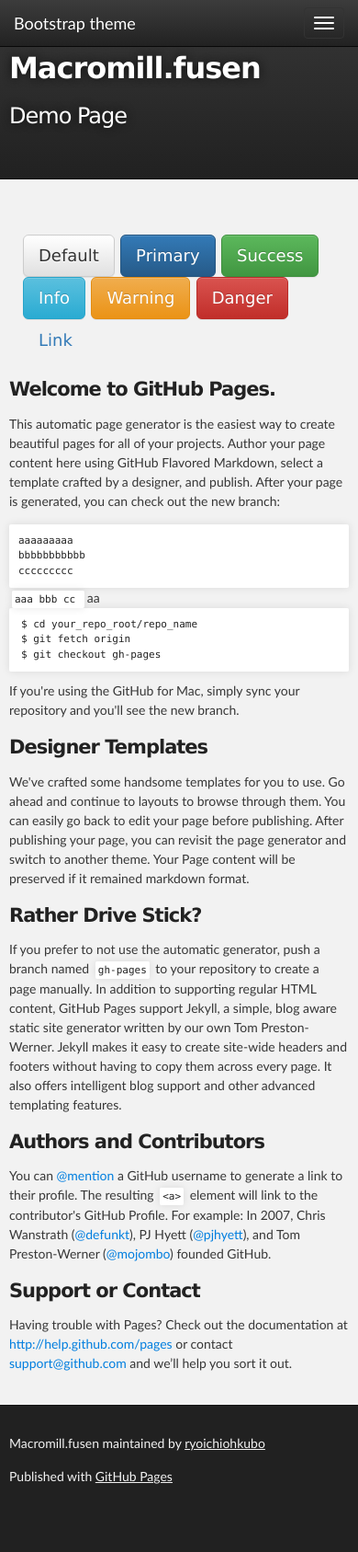
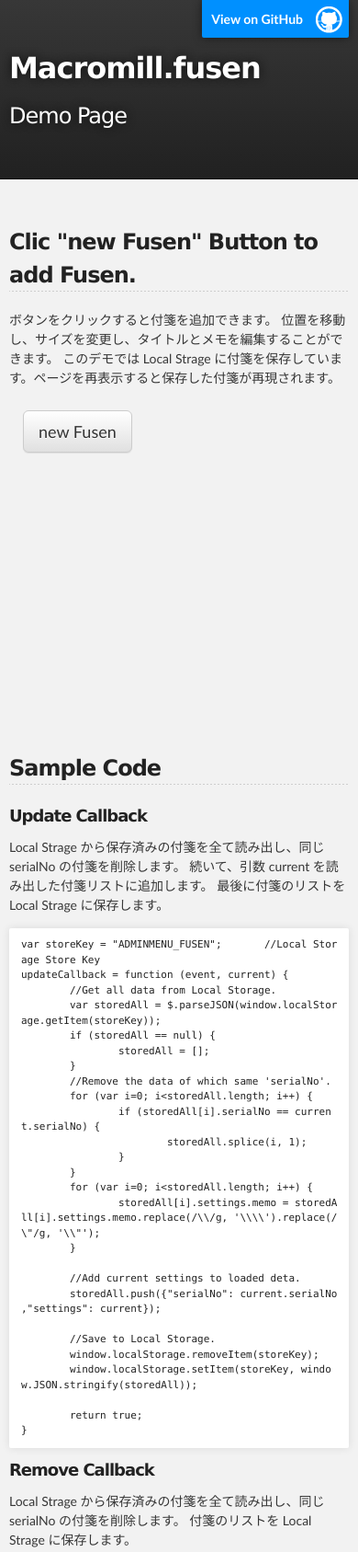
Before and after one commit to ryoichiohkubo/macromill.fusen, a plain HTML site: page index.html in a window 390 px wide. Shown: the top 1687 px of the page at 92% size. Before the commit the page ends 1650 px from the top, so only its background shows below. Drawn offline with nearby package versions, Linux system fonts and the light colour scheme.

Commit message:
update page

```diff
--- a/index.html
+++ b/index.html
@@ -29,41 +29,6 @@
 
 <body>
 
-    <!-- Fixed navbar -->
-    <div class="navbar navbar-inverse navbar-fixed-top" role="navigation">
-      <div class="container">
-        <div class="navbar-header">
-          <button type="button" class="navbar-toggle" data-toggle="collapse" data-target=".navbar-collapse">
-            <span class="sr-only">Toggle navigation</span>
-            <span class="icon-bar"></span>
-            <span class="icon-bar"></span>
-            <span class="icon-bar"></span>
-          </button>
-          <a class="navbar-brand" href="#">Bootstrap theme</a>
-        </div>
-        <div class="navbar-collapse collapse">
-          <ul class="nav navbar-nav">
-            <li class="active"><a href="#">Home</a></li>
-            <li><a href="#about">About</a></li>
-            <li><a href="#contact">Contact</a></li>
-            <li class="dropdown">
-              <a href="#" class="dropdown-toggle" data-toggle="dropdown">Dropdown <span class="caret"></span></a>
-              <ul class="dropdown-menu" role="menu">
-                <li><a href="#">Action</a></li>
-                <li><a href="#">Another action</a></li>
-                <li><a href="#">Something else here</a></li>
-                <li class="divider"></li>
-                <li class="dropdown-header">Nav header</li>
-                <li><a href="#">Separated link</a></li>
-                <li><a href="#">One more separated link</a></li>
-              </ul>
-            </li>
-          </ul>
-        </div><!--/.nav-collapse -->
-      </div>
-    </div>
-
-
 <!-- HEADER -->
 <div id="header_wrap" class="outer">
     <header class="inner">
@@ -84,67 +49,137 @@
 <!-- MAIN CONTENT -->
 <div id="main_content_wrap" class="outer">
   <section id="main_content" class="inner">
-        <h3>
+
+<!-- Demo Area -->
+<h2><a name="welcome-to-github-pages" class="anchor" href="#welcome-to-github-pages"><span class="octicon octicon-link"></span></a>Clic "new Fusen" Button to add Fusen.</h2>
+<p>ボタンをクリックすると付箋を追加できます。
+位置を移動し、サイズを変更し、タイトルとメモを編集することができます。
+このデモでは Local Strage に付箋を保存しています。ページを再表示すると保存した付箋が再現されます。</p>
 
 <div class="container">
-      <p>
-        <button type="button" class="btn btn-lg btn-default">Default</button>
-        <button type="button" class="btn btn-lg btn-primary">Primary</button>
-        <button type="button" class="btn btn-lg btn-success">Success</button>
-        <button type="button" class="btn btn-lg btn-info">Info</button>
-        <button type="button" class="btn btn-lg btn-warning">Warning</button>
-        <button type="button" class="btn btn-lg btn-danger">Danger</button>
-        <button type="button" class="btn btn-lg btn-link">Link</button>
-      </p>
+	<p><button type="button" class="btn btn-lg btn-default" id="addFusen">new Fusen</button></p>
+	<div id="fusenContainer" style="height:300px; width:100%;">
+	</div>
 </div>
 
 
-<a name="welcome-to-github-pages" class="anchor" href="#welcome-to-github-pages"><span class="octicon octicon-link"></span></a>Welcome to GitHub Pages.</h3>
 
-<p>This automatic page generator is the easiest way to create beautiful pages for all of your projects. Author your page content here using GitHub Flavored Markdown, select a template crafted by a designer, and publish. After your page is generated, you can check out the new branch:</p>
+<!-- Sample Code -->
+<h2><a name="designer-templates" class="anchor" href="#designer-templates"><span class="octicon octicon-link"></span></a>Sample Code</h2>
+
+<h4>Update Callback</h4>
+<p>Local Strage から保存済みの付箋を全て読み出し、同じ serialNo の付箋を削除します。
+続いて、引数 current を読み出した付箋リストに追加します。
+最後に付箋のリストを Local Strage に保存します。</p>
+
+<pre><code>var storeKey = "ADMINMENU_FUSEN";	//Local Storage Store Key
+updateCallback = function (event, current) {
+	//Get all data from Local Storage.
+	var storedAll = $.parseJSON(window.localStorage.getItem(storeKey));
+	if (storedAll == null) {
+		storedAll = [];
+	}
+	//Remove the data of which same 'serialNo'.
+	for (var i=0; i&lt;storedAll.length; i++) {
+		if (storedAll[i].serialNo == current.serialNo) {
+			storedAll.splice(i, 1);
+		}
+	}
+	for (var i=0; i&lt;storedAll.length; i++) {
+		storedAll[i].settings.memo = storedAll[i].settings.memo.replace(/\\/g, '\\\\').replace(/\"/g, '\\"');
+	}
+
+	//Add current settings to loaded deta.
+	storedAll.push({"serialNo": current.serialNo ,"settings": current});
+
+	//Save to Local Storage.
+	window.localStorage.removeItem(storeKey);
+	window.localStorage.setItem(storeKey, window.JSON.stringify(storedAll));
+
+	return true;
+}
+</code></pre>
 
 
-<pre>
-aaaaaaaaa
-bbbbbbbbbbb
-ccccccccc
-</pre>
+<h4>Remove Callback</h4>
+<p>Local Strage から保存済みの付箋を全て読み出し、同じ serialNo の付箋を削除します。
+付箋のリストを Local Strage に保存します。</p>
 
-<code>
-aaa
-bbb
-cc
-</code>
+<pre><code>removeCallback = function(event, current) {
+	//Get all data from Local Storage.
+	var storedAll = $.parseJSON(window.localStorage.getItem(storeKey));
+	if (storedAll == null) {
+		storedAll = [];
+	}
+	//Remove the data of which same 'serialNo'.
+	for (var i=0; i&lt;storedAll.length; i++) {
+		if (storedAll[i].serialNo == current.serialNo) {
+			storedAll.splice(i, 1);
+		}
+	}
+	for (var i=0; i&lt;storedAll.length; i++) {
+		storedAll[i].settings.memo = storedAll[i].settings.memo.replace(/\\/g, '\\\\').replace(/\"/g, '\\"');
+	}
+	//Save to Local Storage.
+	window.localStorage.removeItem(storeKey);
+	window.localStorage.setItem(storeKey, window.JSON.stringify(storedAll));
 
-aa
-<pre><code>$ cd your_repo_root/repo_name
-$ git fetch origin
-$ git checkout gh-pages
+	return true;
+}
 </code></pre>
 
-<p>If you're using the GitHub for Mac, simply sync your repository and you'll see the new branch.</p>
 
-<h3>
-<a name="designer-templates" class="anchor" href="#designer-templates"><span class="octicon octicon-link"></span></a>Designer Templates</h3>
+<h4>Set up "new Fusen" Button</h4>
+<p>"new Fusen" Button を Click した時に付箋を追加するように設定します。</p>
 
-<p>We've crafted some handsome templates for you to use. Go ahead and continue to layouts to browse through them. You can easily go back to edit your page before publishing. After publishing your page, you can revisit the page generator and switch to another theme. Your Page content will be preserved if it remained markdown format.</p>
+<pre><code>$('#addFusen')
+.bind('click',function(event){
+	var _offset = $(this).offset();
 
-<h3>
-<a name="rather-drive-stick" class="anchor" href="#rather-drive-stick"><span class="octicon octicon-link"></span></a>Rather Drive Stick?</h3>
+	//Create Fusen.
+	$('&lt;div>').macromillFusen({
+		offset: _offset
+		,resizeStop: updateCallback
+		,dragStop: updateCallback
+		,remove: removeCallback
+		,edit: updateCallback
+	});
+})
+.css({
+	cursor: 'pointer'
+})
+</code></pre>
 
-<p>If you prefer to not use the automatic generator, push a branch named <code>gh-pages</code> to your repository to create a page manually. In addition to supporting regular HTML content, GitHub Pages support Jekyll, a simple, blog aware static site generator written by our own Tom Preston-Werner. Jekyll makes it easy to create site-wide headers and footers without having to copy them across every page. It also offers intelligent blog support and other advanced templating features.</p>
 
-<h3>
-<a name="authors-and-contributors" class="anchor" href="#authors-and-contributors"><span class="octicon octicon-link"></span></a>Authors and Contributors</h3>
+<h4>Data load from Local Strage</h4>
+<p>Local Strage から保存済みの付箋を全て読み出して、それぞれ付箋に設定します。
+位置、サイズ、メモ内容などは保存したものをそのまま使用します。callBack function だけマージします。</p>
 
-<p>You can <a href="https://github.com/blog/821" class="user-mention">@mention</a> a GitHub username to generate a link to their profile. The resulting <code>&lt;a&gt;</code> element will link to the contributor's GitHub Profile. For example: In 2007, Chris Wanstrath (<a href="https://github.com/defunkt" class="user-mention">@defunkt</a>), PJ Hyett (<a href="https://github.com/pjhyett" class="user-mention">@pjhyett</a>), and Tom Preston-Werner (<a href="https://github.com/mojombo" class="user-mention">@mojombo</a>) founded GitHub.</p>
+<pre><code>//Get all data from Local Storage.
+var storedAll = $.parseJSON(window.localStorage.getItem(storeKey));
+if (storedAll == null) {
+	return;
+}
 
-<h3>
-<a name="support-or-contact" class="anchor" href="#support-or-contact"><span class="octicon octicon-link"></span></a>Support or Contact</h3>
+//Create Fusen to initial display.
+for (var i=0; i&lt;storedAll.length; i++) {
+	//set callback functions.
+	var option = $.extend({
+	}, storedAll[i].settings || {});
+	option.resizeStop = updateCallback;
+	option.dragStop = updateCallback;
+	option.remove = removeCallback;
+	option.edit = updateCallback;
 
-<p>Having trouble with Pages? Check out the documentation at <a href="http://help.github.com/pages">http://help.github.com/pages</a> or contact <a href="mailto:support@github.com">support@github.com</a> and we’ll help you sort it out.</p>
+	//create fusen.
+	$('&lt;div>').macromillFusen(option);
+}
+</code></pre>
+
+
   </section>
 </div>
+
 
 <!-- FOOTER  -->
 <div id="footer_wrap" class="outer">
@@ -156,5 +191,131 @@ $ git checkout gh-pages
 
 
 
+
+<script>
+$(function(){
+	/*
+	 * callBack
+	 */
+	//Update function
+	var storeKey = "ADMINMENU_FUSEN";	//Local Storage Store Key
+	updateCallback = function (event, current) {
+
+		if (typeof window.localStorage == 'undefined') {
+			alert('localstrage disabled.');
+			return;
+		}
+
+		//Get all data from Local Storage.
+		var storedAll = $.parseJSON(window.localStorage.getItem(storeKey));
+		if (storedAll == null) {
+			storedAll = [];
+		}
+
+		//Remove the data of which same 'serialNo'.
+		for (var i=0; i<storedAll.length; i++) {
+			if (storedAll[i].serialNo == current.serialNo) {
+				storedAll.splice(i, 1);
+			}
+		}
+
+		//TODO Temporary.  $.parseJSON()すると「"、\」のエスケープが解除されて次回読み込みエラーになってしまうので。
+		for (var i=0; i<storedAll.length; i++) {
+			storedAll[i].settings.memo = storedAll[i].settings.memo.replace(/\\/g, '\\\\').replace(/\"/g, '\\"');
+		}
+
+		//Add current settings to loaded deta.
+		storedAll.push({"serialNo": current.serialNo ,"settings": current});
+
+		//Save to Local Storage.
+		window.localStorage.removeItem(storeKey);
+		window.localStorage.setItem(storeKey, window.JSON.stringify(storedAll));
+
+		return true;
+	}
+
+	//Delete function
+	removeCallback = function(event, current) {
+		if (typeof window.localStorage == 'undefined') {
+			alert('localstrage disabled.');
+			return;
+		}
+
+		//Get all data from Local Storage.
+		var storedAll = $.parseJSON(window.localStorage.getItem(storeKey));
+		if (storedAll == null) {
+			storedAll = [];
+		}
+
+		//Remove the data of which same 'serialNo'.
+		for (var i=0; i<storedAll.length; i++) {
+			if (storedAll[i].serialNo == current.serialNo) {
+				storedAll.splice(i, 1);
+			}
+		}
+
+		//TODO Temporary. $.parseJSON()すると「"、\」のエスケープが解除されて次回読み込みエラーになってしまうので。
+		for (var i=0; i<storedAll.length; i++) {
+			storedAll[i].settings.memo = storedAll[i].settings.memo.replace(/\\/g, '\\\\').replace(/\"/g, '\\"');
+		}
+
+		//Save to Local Storage.
+		window.localStorage.removeItem(storeKey);
+		window.localStorage.setItem(storeKey, window.JSON.stringify(storedAll));
+
+		return true;
+	}
+
+	/*
+	 * Set 'Fusen' button, and set up Click event.
+	 */
+	$('#addFusen')
+	.bind('click',function(event){
+
+		var _offset = $(this).offset();
+
+		//Create Fusen.
+		$('<div>').macromillFusen({
+			offset: _offset
+			,resizeStop: updateCallback
+			,dragStop: updateCallback
+			,remove: removeCallback
+			,edit: updateCallback
+		});
+	})
+	.css({
+		cursor: 'pointer'
+	})
+
+
+	/*
+	 * Get all data from Local Storage, and create Fusen for initial display.
+	 */
+	if (typeof window.localStorage == 'undefined') {
+		return;
+	}
+
+	//Get all data from Local Storage.
+	var storedAll = $.parseJSON(window.localStorage.getItem(storeKey));
+	if (storedAll == null) {
+		return;
+	}
+
+	//Create Fusen to initial display.
+	for (var i=0; i<storedAll.length; i++) {
+		//set callback functions.
+		var option = $.extend({
+		}, storedAll[i].settings || {});
+		option.resizeStop = updateCallback;
+		option.dragStop = updateCallback;
+		option.remove = removeCallback;
+		option.edit = updateCallback;
+
+		//create fusen.
+		$('<div>').macromillFusen(option);
+	}
+})
+</script>
+
 </body>
 </html>
```
Lines whose indentation alone changed are shown as unchanged.
